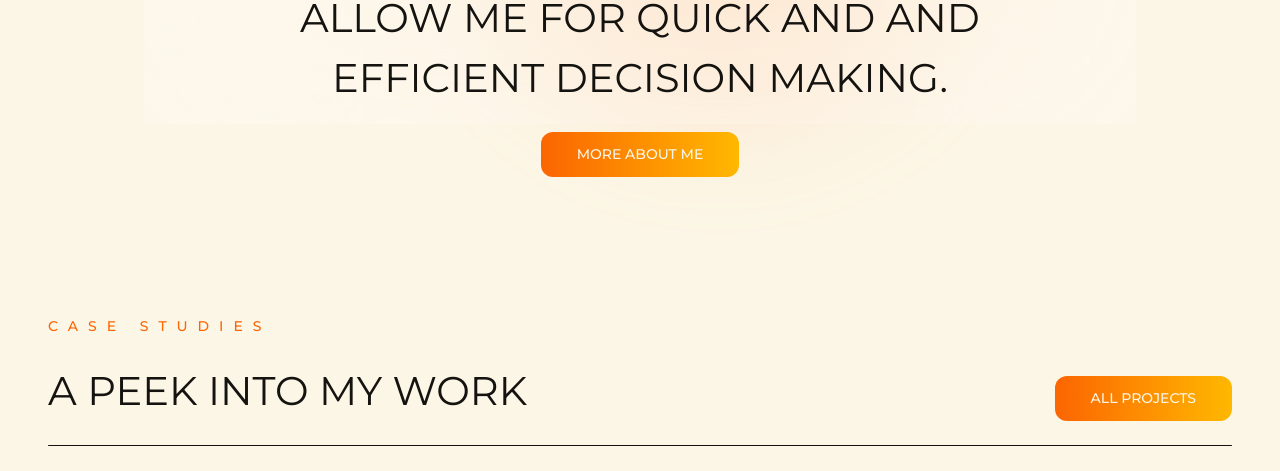
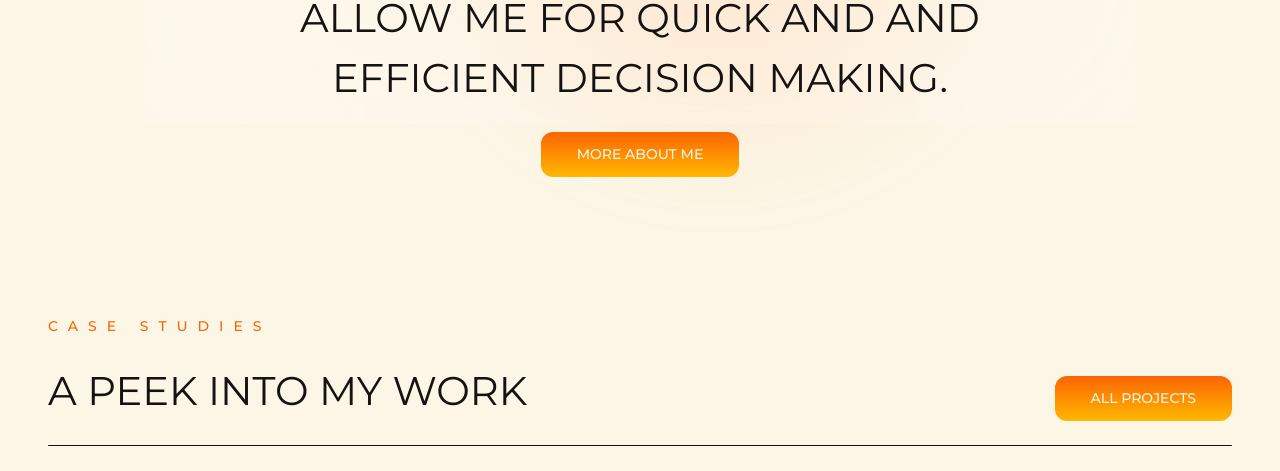
Before and after one commit to Guts6667/website-pm-rayan, a Next.js app: page /en in a window 1280 px wide. Shown: the part 1380-1851 px from the top of the page. Built offline with nearby package versions, Linux system fonts and the light colour scheme.

Commit message:
Style improvement

```diff
--- a/src/app/components/(projects)/ProjectCard/index.jsx
+++ b/src/app/components/(projects)/ProjectCard/index.jsx
@@ -13,7 +13,7 @@ export default function ProjectCard({ project }) {
 
   return (
     project && (
-      <div className=" h-fit col-span-2 bg-orange dark:bg-yellow flex flex-col py-[24px] px-[12px] gap-[24px] rounded-md !uppercase !font-medium ">
+      <div className=" h-fit col-span-2 bg-gradient-to-b from-orange to-yellow dark:bg-gradient-to-b dark:from-yellow dark:to-orange   flex flex-col py-[24px] px-[12px] gap-[24px] rounded-md !uppercase !font-medium ">
         <h2 className="text-[20px] lg:text-[24px] ">
           {switchLanguage("Project Details", "Détails du Projet")}
         </h2>
--- a/src/app/components/(projects)/ProjectsGallery/index.jsx
+++ b/src/app/components/(projects)/ProjectsGallery/index.jsx
@@ -22,7 +22,7 @@ export default function ProjectsGallery({ locale }) {
             href={`/project`}
             key={index}
             style={{ backgroundImage: `url(/img/${project.image})` }}
-            className="bg-cover bg-center bg-no-repeat hover:scale-105 w-full h-[600px] lg:h-[700px] lg:h-auto rounded-md p-[12px] lg:p-[24px] transition-all duration-300  "
+            className="bg-cover bg-center bg-no-repeat lg:hover:scale-105 w-full h-[500px] lg:h-[700px] lg:h-auto rounded-md p-[12px] lg:p-[24px] transition-all duration-300  "
           >
             <div className="flex justify-between">
               <h4 className="text-[24px]  text-left flex-grow font-semibold text-white ">
--- a/src/app/components/ButtonPrimary/index.jsx
+++ b/src/app/components/ButtonPrimary/index.jsx
@@ -5,7 +5,7 @@ export default function ButtonPrimary({ text, url, action }) {
   return (
     <button
       action={action}
-      className="text-center text-white text-[14px] font-medium px-[36px] py-[12px] bg-gradient-to-r from-orange dark:from-yellow to-yellow dark:to-orange transition-all rounded-xl hover:scale-105 active:scale-95"
+      className="text-center text-white text-[14px] font-medium px-[36px] py-[12px] bg-gradient-to-b from-orange to-yellow dark:bg-gradient-to-b dark:from-yellow dark:to-orange   transition-all rounded-xl hover:scale-105 active:scale-95"
     >
       <Link href={url} className="block uppercase ">
         {text}
```
